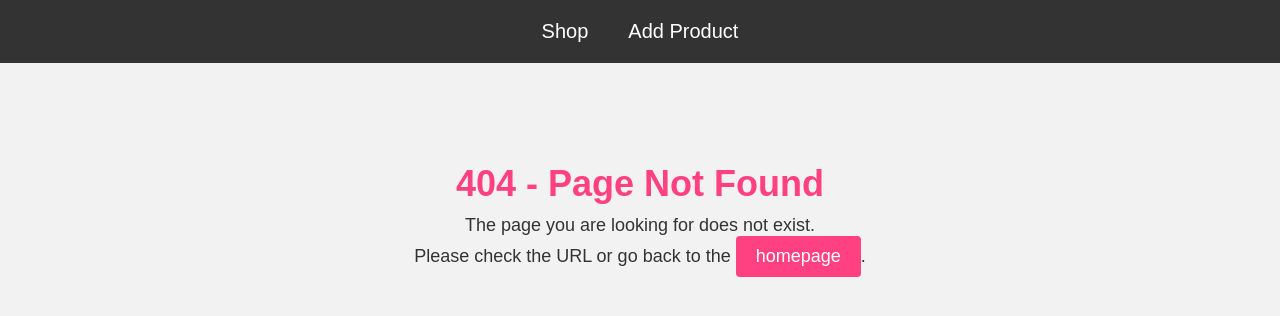
After one commit to Praveenms13/Ecommerce-Site, a Node server app: template views/404.pug in a window 1280 px wide. The commit adds this page. Shown: the top 316 px of the page. Run offline with Node 20, Linux system fonts and the light colour scheme; the template is opened without the code that fills it, so the values that code supplies are empty; some libraries are stand-ins or nearby versions.

Commit message:
update_in_Ui

```diff
--- a/app.js
+++ b/app.js
@@ -18,7 +18,8 @@ app.use(shopRoutes)
 app.use((req, res, next) => {
   // path => /home/praveen/Desktop/Backup-Win-/developer/WebD/Developer/NodeJS-Ud/
   // (path.join(__dirname, "views", "404.html")) => /home/praveen/Desktop/Backup-Win-/developer/WebD/Developer/NodeJS-Ud/views/404.html
-  res.status(404).sendFile(path.join(__dirname, "views", "404.html"));
+  //res.status(404).sendFile(path.join(__dirname, "views", "404.html"));
+  res.render('404', {pageTitle: 'Page Not Found'})
 });
 app.listen(3000, () => {
   console.log("Server is listening on port 3000");
--- /dev/null
+++ b/public/css/404.css
@@ -0,0 +1,32 @@
+body {
+    font-family: Arial, sans-serif;
+    background-color: #f2f2f2;
+    color: #333;
+    margin: 0;
+    padding: 0;
+    }
+    .container {
+    text-align: center;
+    margin-top: 100px;
+    }
+    h1 {
+    font-size: 36px;
+    margin-bottom: 10px;
+    color: #FF4081;
+    }
+    p {
+    font-size: 18px;
+    margin-top: 0;
+    }
+    .button {
+    display: inline-block;
+    padding: 10px 20px;
+    background-color: #FF4081;
+    color: #fff;
+    text-decoration: none;
+    border-radius: 4px;
+    transition: background-color 0.3s ease;
+    }
+    .button:hover {
+    background-color: #E5006D;
+    }
--- a/public/css/shop.css
+++ b/public/css/shop.css
@@ -9,6 +9,13 @@
 html {
     box-sizing: border-box;
     font-size: 62.5%;
+}
+
+/* Set default styles for the body */
+body {
+    font-family: Arial, sans-serif;
+    margin: 0;
+    padding: 0;
 }
 
 nav {
@@ -43,6 +50,10 @@ nav {
 .navbar__item a:hover {
     background-color: #ddd;
     color: black;
+}
+.active {
+    background-color: #4CAF50;
+    color: white;
 }
 
 main {
@@ -84,7 +95,8 @@ main {
     font-size: 3rem;
     margin-bottom: 1rem;
 }
-.NoProducts{
+
+.NoProducts {
     font-size: 40px;
     position: relative;
     margin-top: 200px;
--- a/routes/admin.js
+++ b/routes/admin.js
@@ -6,7 +6,8 @@ const products = [];
 
 // /admin/add-product => GET
 router.get('/add-product', (req, res, next) => {
-    res.sendFile(path.join(rootDir, 'views', 'add-product.html'))
+    // res.sendFile(path.join(rootDir, 'views', 'add-product.html'))
+    res.render('add-product', {pageTitle: 'Add Product'});
 });
 
 // /admin/add-product => POST
--- /dev/null
+++ b/views/404.pug
@@ -0,0 +1,22 @@
+doctype html
+html(lang='en')
+  head
+    meta(charset='UTF-8')
+    meta(name='viewport', content='width=device-width, initial-scale=1.0')
+    title #{pageTitle}
+    link(rel="stylesheet", href="/css/shop.css")
+    link(rel="stylesheet", href="/css/404.css")
+  body
+    nav
+      ul.navbar
+        li.navbar__item
+          a(href="/") Shop
+        li.navbar__item
+          a(href="/admin/add-product") Add Product
+    .container
+      h1 404 - Page Not Found
+      p The page you are looking for does not exist.
+      p
+        | Please check the URL or go back to the
+        a.button(href='/') homepage
+        | .
--- a/views/shop.pug
+++ b/views/shop.pug
@@ -2,7 +2,7 @@ doctype html
 html.no-js(lang="en")
   head
     meta(charset="UTF-8")
-    title
+    title #{pageTitle}
     meta(charset="utf-8")
     meta(http-equiv="x-ua-compatible", content="ie=edge")
     meta(name="description", content="An example pen showing how a basic CSS Grid container can create a nice, responsive card layout.")
@@ -13,7 +13,7 @@ html.no-js(lang="en")
     nav
       ul.navbar
         li.navbar__item
-          a(href="/") Shop
+          a.active(href="/") Shop
         li.navbar__item
           a(href="/admin/add-product") Add Product
     main
```
Also changed, not shown: public/css/add-product.css (+0 -32 lines), views/404.html (deleted, +0 -12 lines), views/add-product.html (deleted, +0 -29 lines), views/add-product.pug (added, +20 -0 lines), views/shop.html (deleted, +0 -28 lines).
